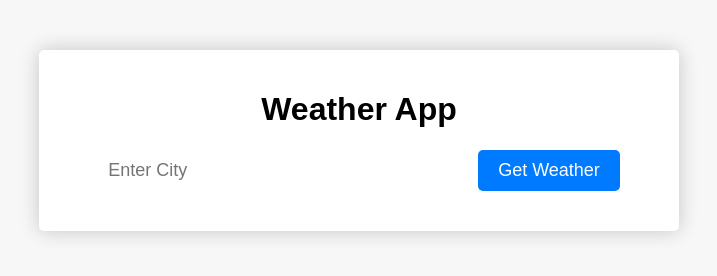
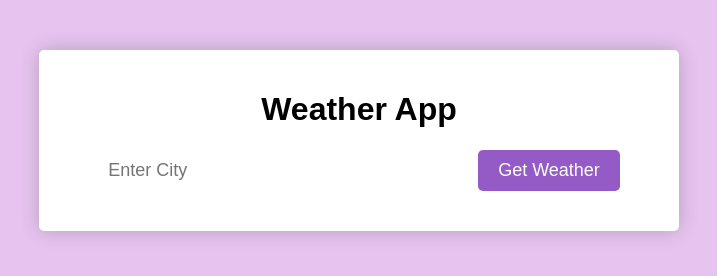
Before and after one commit to 1224ritesh/html_css_javascript-projects, a plain HTML site: page 01_weather_app/index.html in a window 1280 px wide. Shown: the whole page, without its empty margins (281-998 px from the left). Drawn offline with Linux system fonts and the light colour scheme.

Commit message:
changes in css

```diff
--- a/01_weather_app/style.css
+++ b/01_weather_app/style.css
@@ -1,7 +1,7 @@
 body {
     margin: 0;
     font-family: "Montserrat", sans-serif;
-    background-color: #f7f7f7;
+    background-color: #e6c4ef;
   }
 
   .container {
@@ -25,13 +25,14 @@ body {
   form input[type="text"] {
     padding: 10px;
     border: none;
+    border-radius: 5px;
     outline: none;
     font-size: 18px;
     width: 60%;
   }
 
   form input[type="submit"] {
-    background-color: #007bff;
+    background-color: #945bc6;
     color: #fff;
     border: none;
     padding: 10px 20px;
@@ -39,11 +40,11 @@ body {
     font-size: 18px;
     cursor: pointer;
     outline: none;
-    transition: background-color 0.3s ease;
+    transition: background-color 0.8s ease;
   }
 
   form input[type="submit"]:hover {
-    background-color: #0062cc;
+    background-color: #8800ff;
   }
 
   .icon img {
```
